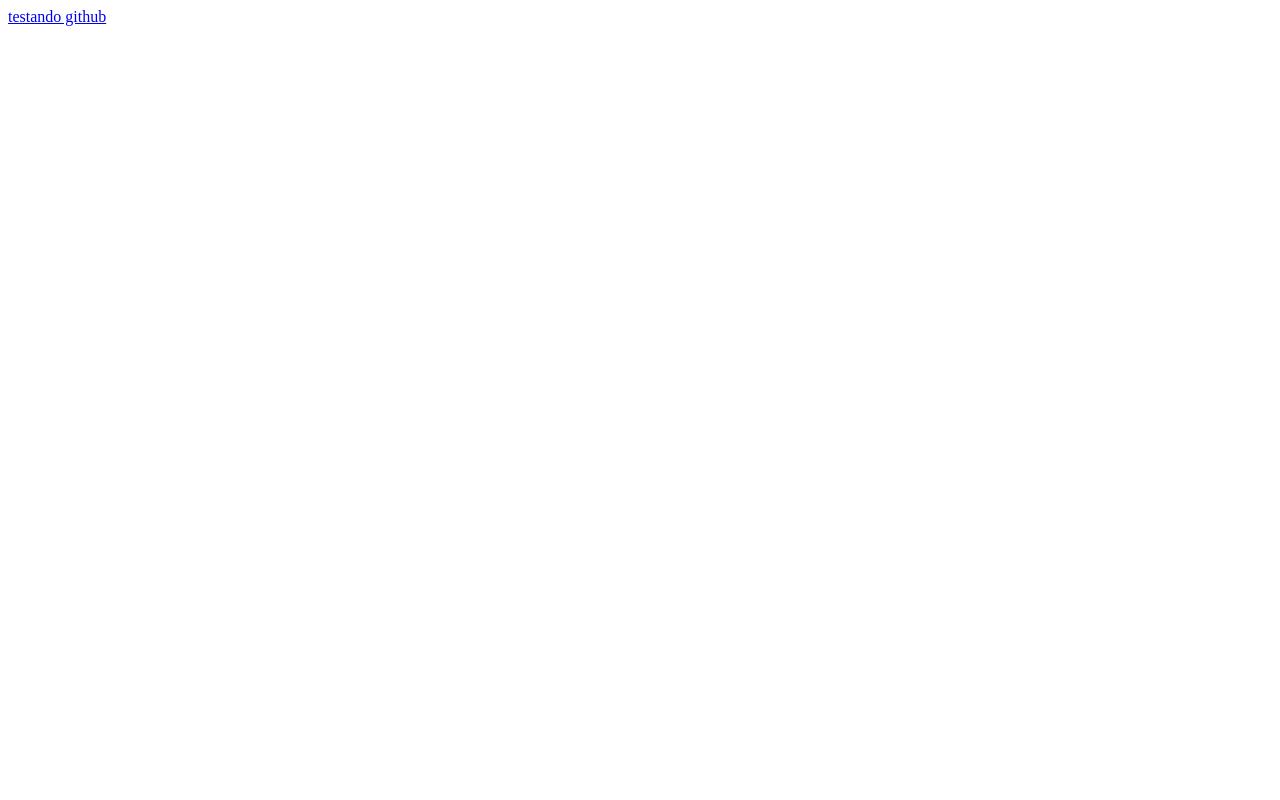
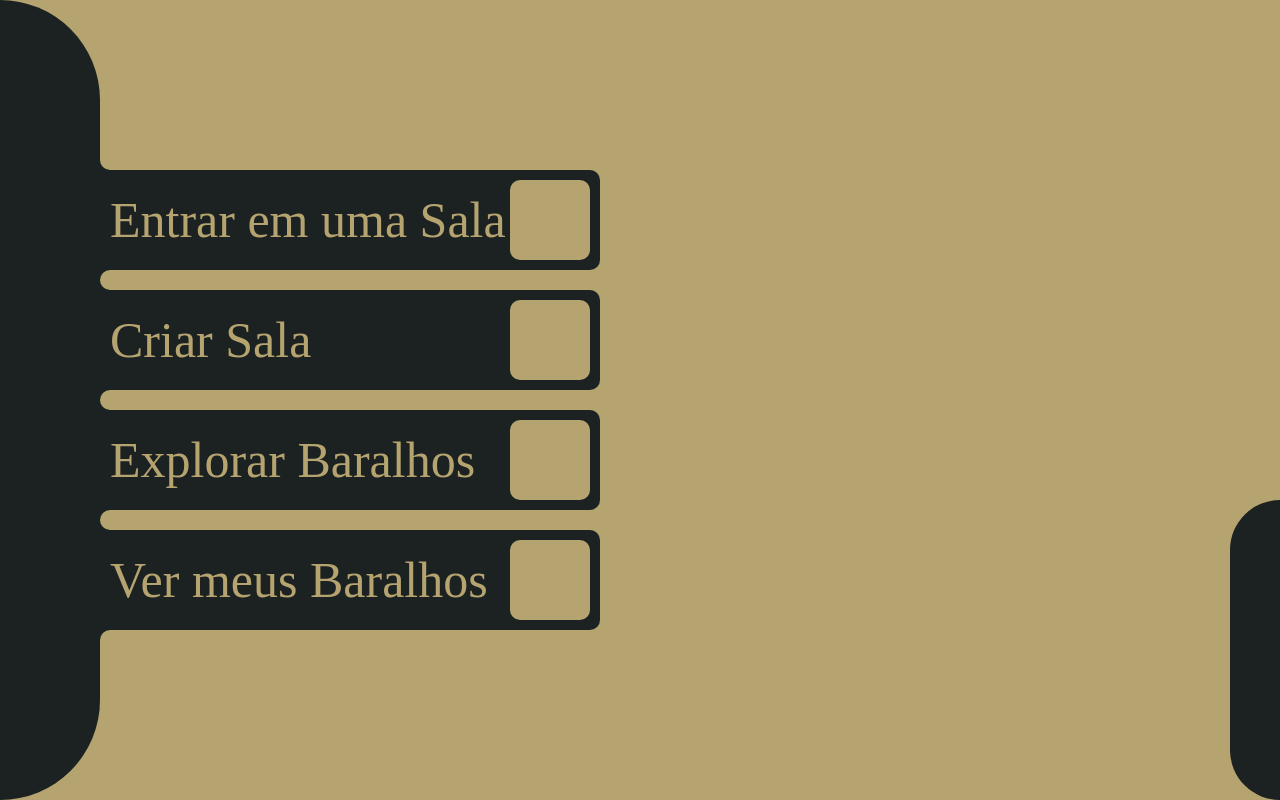
Before and after one commit to Lucaspozzif/cartas-contra-a-humanidade, a React (Create React App) app: page / in a window 1280 px wide. Built offline with nearby package versions, Linux system fonts and the light colour scheme; a web font is replaced by a local one.

Commit message:
not found page creation

```diff
--- a/src/App.js
+++ b/src/App.js
@@ -1,7 +1,17 @@
+//Dependecies
+import {BrowserRouter,Route, Routes} from 'react-router-dom'
+import { NotFoundPage } from './Pages/404/404Page';
+
+//Pages
+import { HomePage } from './Pages/HomePage/homePage';
+
 export default function App() {
   return (
-    <a href="../public/Pages/testPage.html">
-      testando github
-    </a>
+    <BrowserRouter>
+    <Routes>
+      <Route path='/' element={<HomePage />} ></Route>
+      <Route path='*' element={<NotFoundPage />} ></Route>
+    </Routes>
+    </BrowserRouter>
   );
 }
--- /dev/null
+++ b/src/Pages/404/404Page.jsx
@@ -0,0 +1,7 @@
+export function NotFoundPage(){
+    return(
+        <div>
+            <p>Essa página ainda está em desenvolvimento, seu filho da puta</p>
+        </div>
+    )
+}
--- a/src/index.js
+++ b/src/index.js
@@ -3,8 +3,4 @@
 import App from './App';
 
 const root = ReactDOM.createRoot(document.getElementById('root'));
-root.render(
-  <React.StrictMode>
-    <App />
-  </React.StrictMode>
-);
+root.render(<App />);
```
